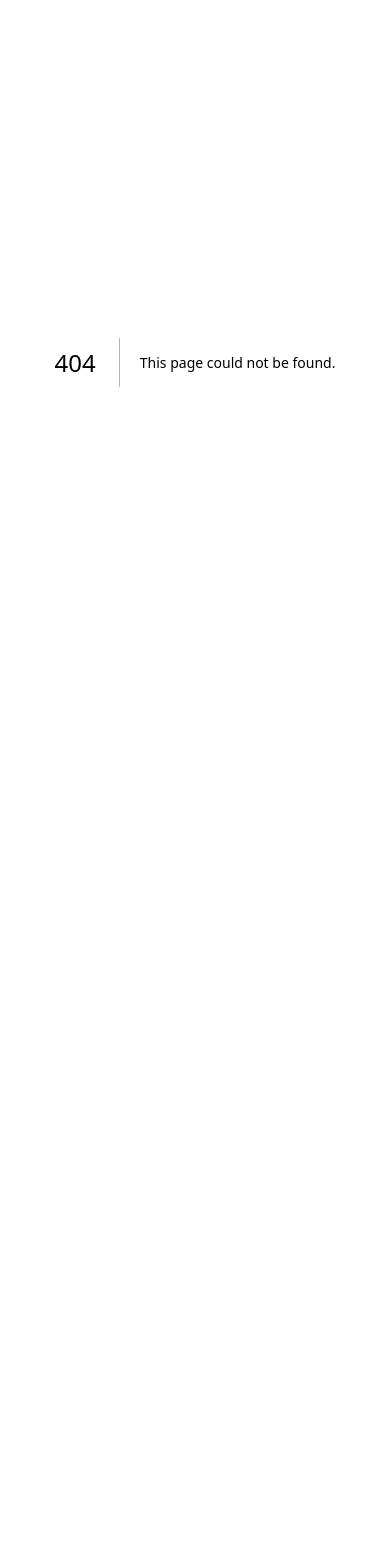
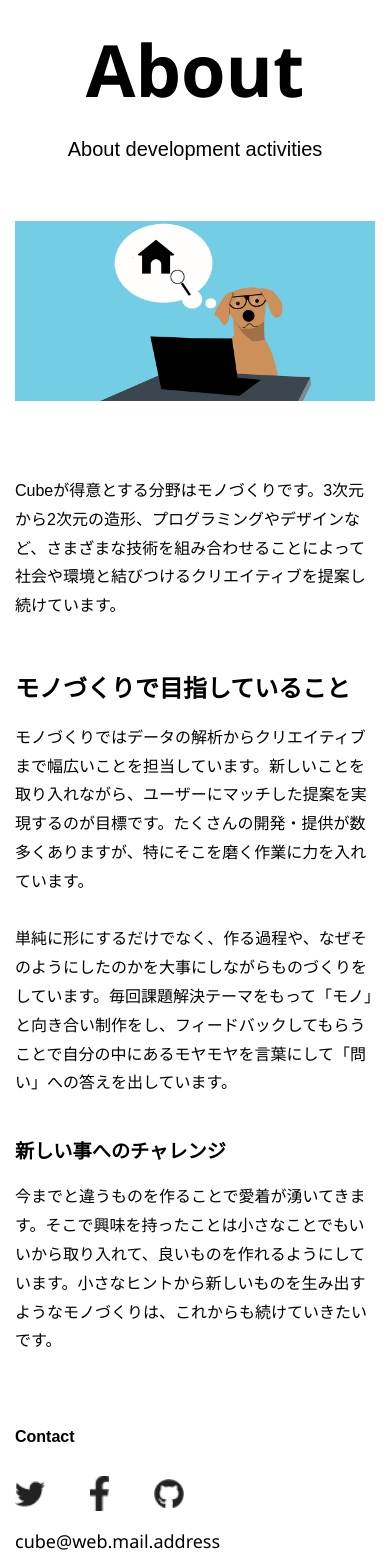
Before and after one commit to syu-h81/cube, a Next.js app: page /about in a window 390 px wide. Before the commit this address had no page. Shown: the part 60-1628 px from the top of the page. Before the commit the page ends 844 px from the top, so only its background shows below. Built offline with nearby package versions, Linux system fonts and the light colour scheme.

Commit message:
aboutページ作成

```diff
--- /dev/null
+++ b/app/about/about.module.css
@@ -0,0 +1,85 @@
+.aboutContent {
+  display: flex;
+  justify-content: space-between;
+  margin-top: 60px;
+}
+
+.aboutImage {
+  padding-top: 110px;
+}
+
+.aboutBody {
+  width: 66%;
+}
+
+.aboutBodyDescription {
+  font-size: 1.125rem;
+  line-height: 180%;
+}
+
+.aboutBodyTitle {
+  font-size: 1.75rem;
+  margin-top: 54px;
+}
+
+.aboutBodySubTitle {
+  font-size: 1.375rem;
+  margin-top: 40px;
+}
+
+.aboutContactTitle {
+  font-size: 1.125rem;
+  text-align: right;
+}
+
+.aboutContactIcons {
+  display: flex;
+  align-items: center;
+  justify-content: center;
+  gap: 45px;
+  margin-top: 30px;
+}
+
+.aboutContactEmail {
+  font-family: Segoe UI, Helvetica Neue, Arial, sans-serif;
+  font-size: 1.125rem;
+  margin-top: 18px;
+}
+
+@media (max-width: 768px) {
+  .aboutImage {
+    padding-top: 40px;
+  }
+
+  .aboutContent {
+    flex-direction: column;
+    gap: 40px;
+  }
+
+  .aboutBody {
+    width: 100%;
+  }
+
+  .aboutBodyDescription {
+    font-size: 1rem;
+  }
+
+  .aboutBodyTitle {
+    font-size: 1.5rem;
+    margin-top: 48px;
+  }
+
+  .aboutBodySubTitle {
+    font-size: 1.2rem;
+    margin-top: 38px;
+  }
+
+  .aboutContactTitle {
+    font-size: 1rem;
+    text-align: justify;
+  }
+
+  .aboutContactIcons {
+    justify-content: start;
+  }
+}
--- /dev/null
+++ b/app/about/page.tsx
@@ -0,0 +1,83 @@
+import Link from "next/link";
+import Image from "next/image";
+import styles from "./about.module.css";
+import Header from "../components/header/Header";
+import Footer from "../components/footer/Footer";
+import Hero from "../components/hero/_Hero";
+
+export default function About() {
+  return (
+    <>
+      <Header />
+      <main className="main">
+        <Hero
+          title="About"
+          description="About development activities"
+          variant="about"
+        />
+        <section className={styles.about}>
+          <div className={`${styles.aboutContainer} container`}>
+            <div className={styles.aboutImage}>
+              <Image
+                src="/images/about-img.png"
+                alt="About Us"
+                width={1152}
+                height={576}
+              />
+            </div>
+            <div className={styles.aboutContent}>
+              <div className={styles.aboutBody}>
+                <p className={styles.aboutBodyDescription}>
+                Cubeが得意とする分野はモノづくりです。3次元から2次元の造形、プログラミングやデザインなど、さまざまな技術を組み合わせることによって社会や環境と結びつけるクリエイティブを提案し続けています。
+                </p>
+                <h2 className={styles.aboutBodyTitle}>モノづくりで目指していること</h2>
+                <p className={`${styles.aboutBodyDescription} ${styles.aboutBodyText}`}>
+                  モノづくりではデータの解析からクリエイティブまで幅広いことを担当しています。新しいことを取り入れながら、ユーザーにマッチした提案を実現するのが目標です。たくさんの開発・提供が数多くありますが、特にそこを磨く作業に力を入れています。<br />
+                  <br />
+                  単純に形にするだけでなく、作る過程や、なぜそのようにしたのかを大事にしながらものづくりをしています。毎回課題解決テーマをもって「モノ」と向き合い制作をし、フィードバックしてもらうことで自分の中にあるモヤモヤを言葉にして「問い」への答えを出しています。
+                </p>
+                <h3 className={styles.aboutBodySubTitle}>新しい事へのチャレンジ</h3>
+                <p className={`${styles.aboutBodyDescription} ${styles.aboutBodyText}`}>
+                  今までと違うものを作ることで愛着が湧いてきます。そこで興味を持ったことは小さなことでもいいから取り入れて、良いものを作れるようにしています。小さなヒントから新しいものを生み出すようなモノづくりは、これからも続けていきたいです。
+                </p>
+              </div>
+              <div className={styles.aboutContact}>
+                <h3 className={styles.aboutContactTitle}>Contact</h3>
+                <div className={styles.aboutContactIcons}>
+                  <a href="" className={styles.aboutContactIcon}>
+                    <Image
+                      src="/images/x-icon.png"
+                      alt="X Icon"
+                      width={30}
+                      height={30}
+                    />
+                  </a>
+                  <a href="" className={styles.aboutContactIcon}>
+                    <Image
+                      src="/images/facebook-icon.png"
+                      alt="Facebook Icon"
+                      width={19}
+                      height={30}
+                    />
+                  </a>
+                  <a href="" className={styles.aboutContactIcon}>
+                    <Image
+                      src="/images/github-icon.png"
+                      alt="GitHub Icon"
+                      width={30}
+                      height={30}
+                    />
+                  </a>
+                </div>
+                <div className={styles.aboutContactEmail}>
+                  <span>cube@web.mail.address</span>
+                </div>
+              </div>
+            </div>
+          </div>
+        </section>
+      </main>
+      <Footer />
+    </>
+  );
+}
```
